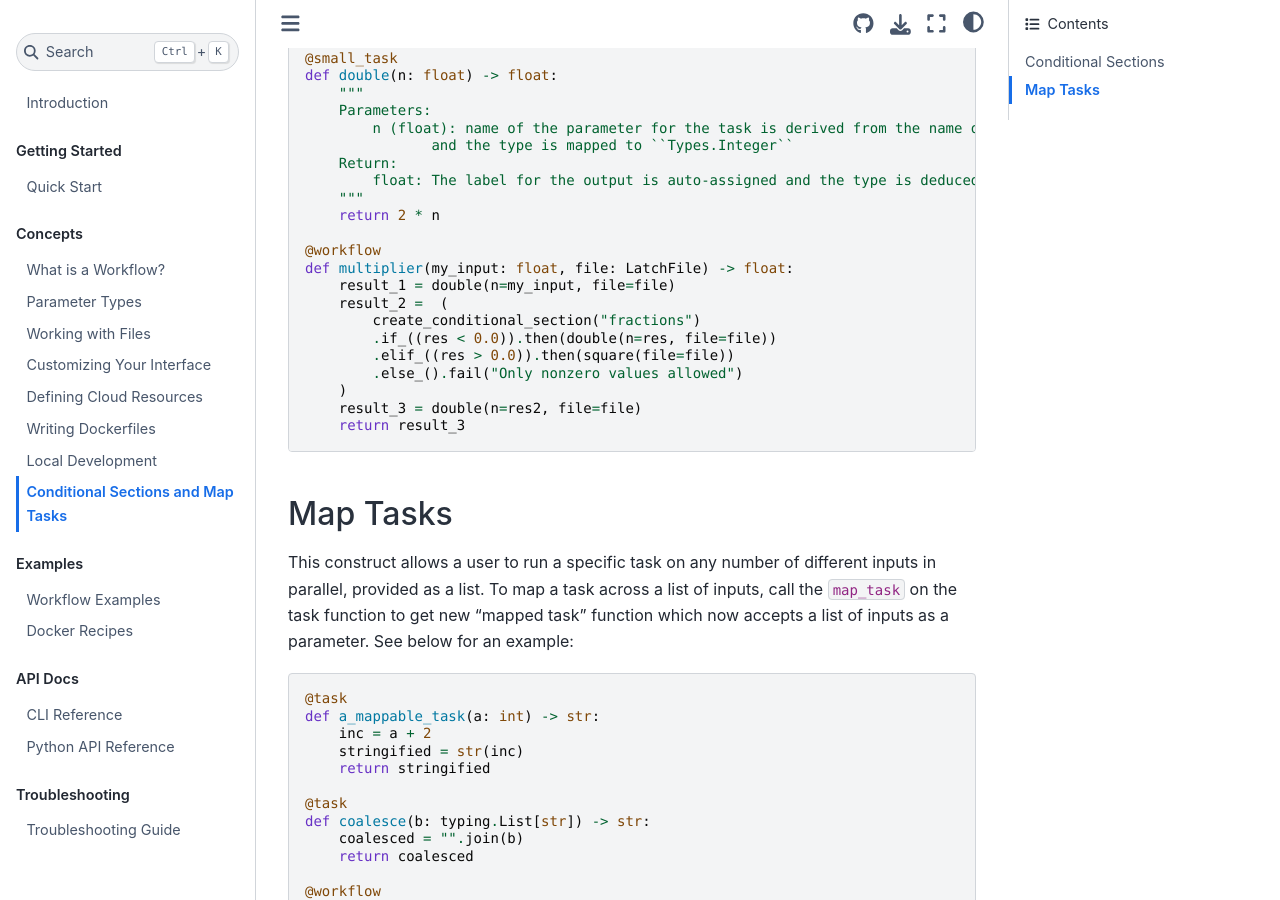
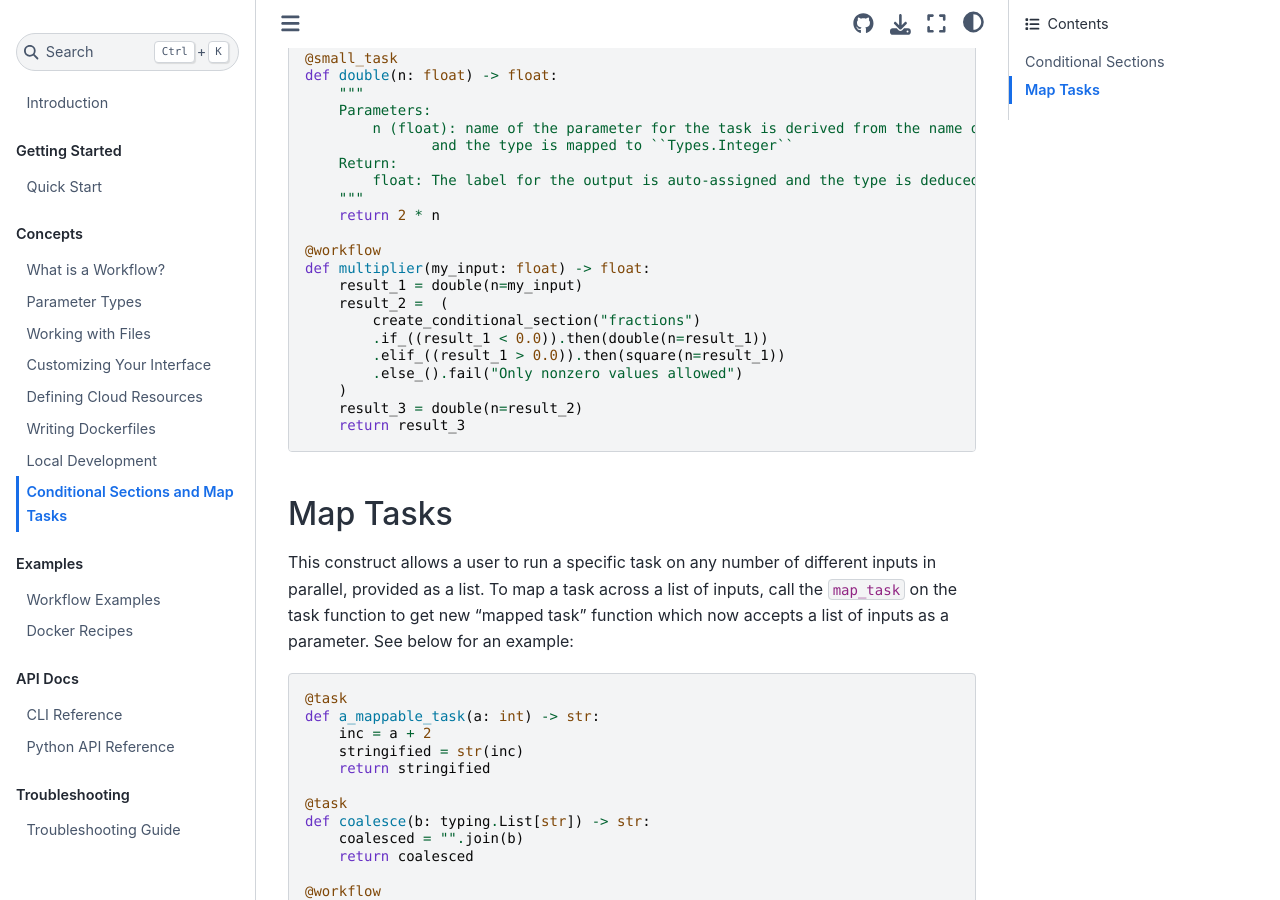
Before and after one commit to latchbio/latch, a Sphinx documentation site: the page built from docs/source/basics/conditional_and_map_tasks.md, in a window 1280 px wide and 900 px high, scrolled down 987 px. Built offline with Sphinx 7.4.7 and the Sphinx Book theme 1.1.4, drawn with Linux system fonts in a browser that asks for light colours.

Commit message:
docs: Fix conditionals example in documentation
- Closes #84

````diff
--- a/docs/source/basics/conditional_and_map_tasks.md
+++ b/docs/source/basics/conditional_and_map_tasks.md
@@ -41,15 +41,15 @@ def double(n: float) -> float:
     return 2 * n
 
 @workflow
-def multiplier(my_input: float, file: LatchFile) -> float:
-    result_1 = double(n=my_input, file=file)
+def multiplier(my_input: float) -> float:
+    result_1 = double(n=my_input)
     result_2 =  (
         create_conditional_section("fractions")
-        .if_((res < 0.0)).then(double(n=res, file=file))
-        .elif_((res > 0.0)).then(square(file=file))
+        .if_((result_1 < 0.0)).then(double(n=result_1))
+        .elif_((result_1 > 0.0)).then(square(n=result_1))
         .else_().fail("Only nonzero values allowed")
     )
-    result_3 = double(n=res2, file=file)
+    result_3 = double(n=result_2)
     return result_3
 ```
 
````
